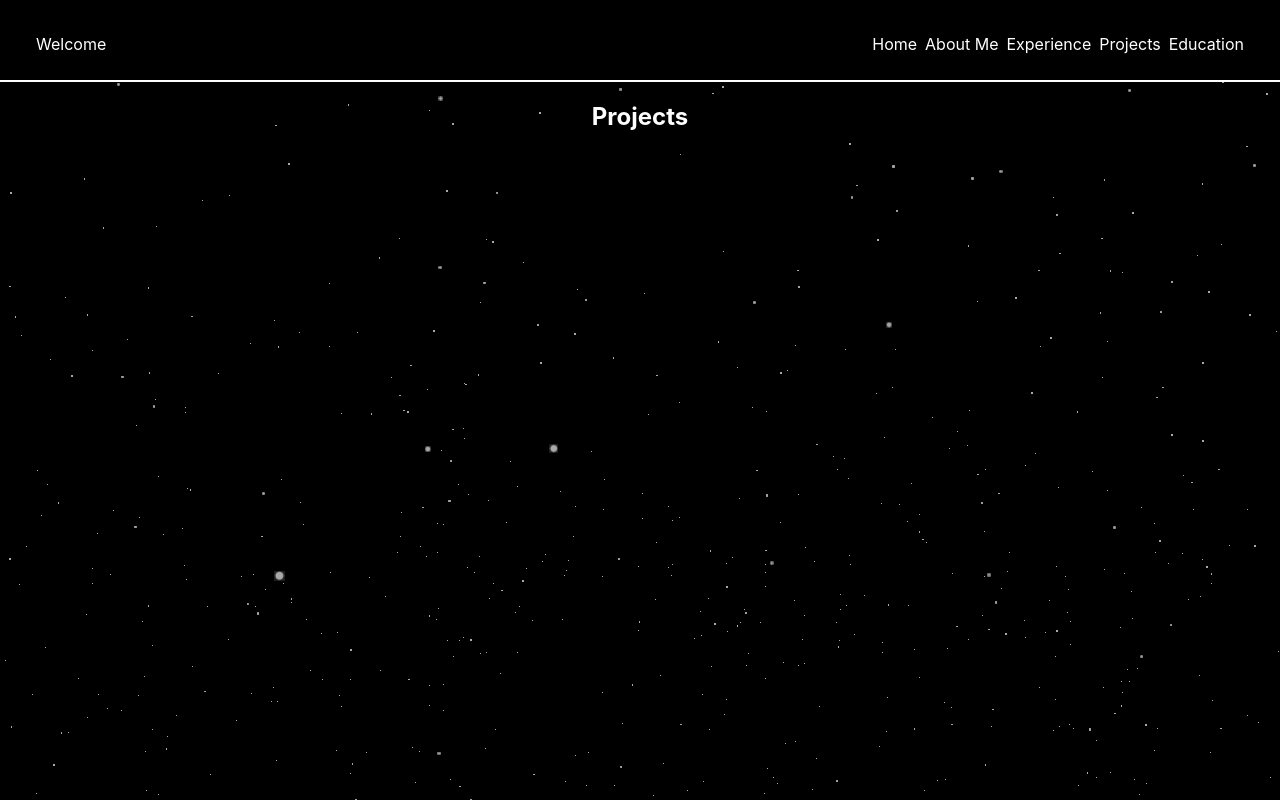
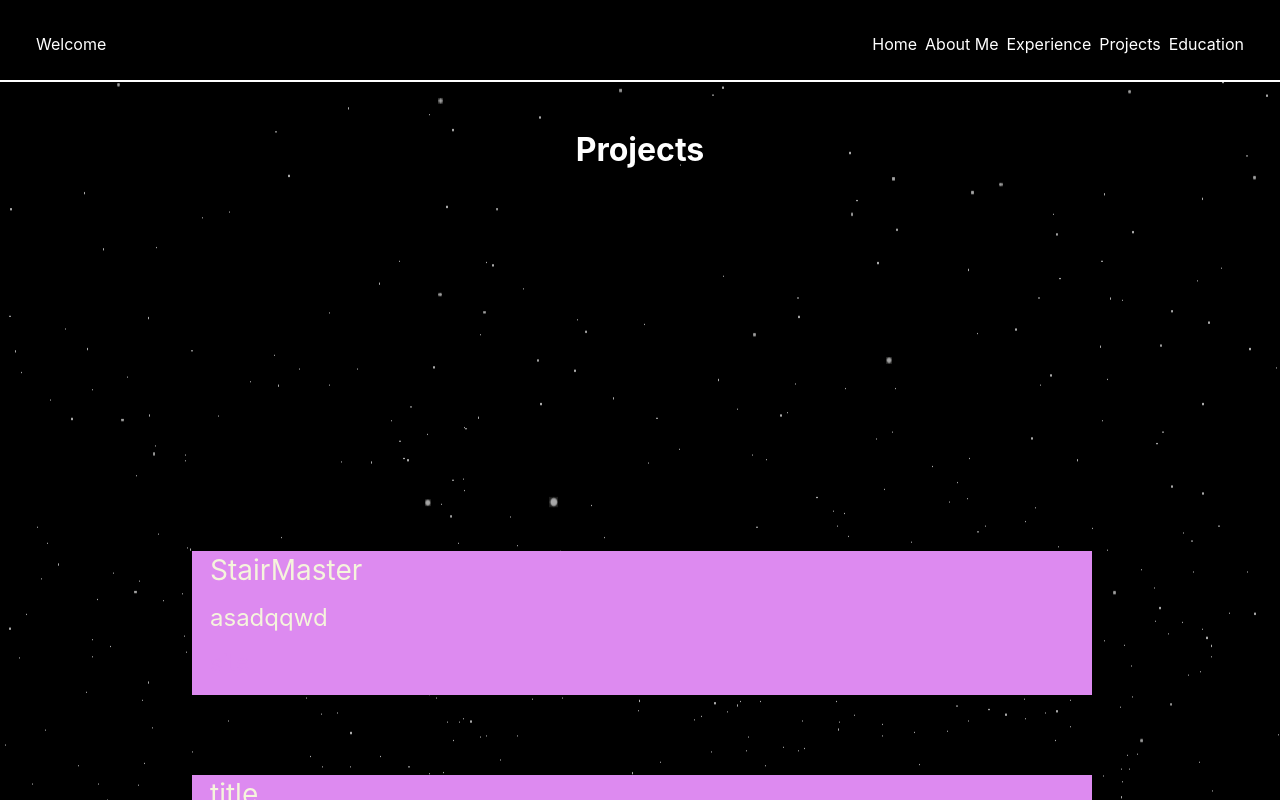
Before and after one commit to arcosea/portfolio, a React (Create React App) app: page /projects in a window 1280 px wide. Shown: the top 800 px of the page. Built offline with nearby package versions, Linux system fonts and the light colour scheme.

Commit message:
playing w reveal animation

```diff
--- a/src/pages/Projects.tsx
+++ b/src/pages/Projects.tsx
@@ -4,11 +4,43 @@ import "../styling/Projects.css";
 import { SpaceCanvas } from './SpaceCanvas';
 
 export function Projects(){
+     /*
+    *  Constantly create animation
+    */
+     useEffect( () => {
+      // Callback function to see if elements are visible
+      const observer = new IntersectionObserver((entries) => {
+          entries.forEach((entry) => {
+              if(entry.isIntersecting){
+                  entry.target.classList.add("reveal");
+              } else{
+                  entry.target.classList.remove("reveal");
+              }
+          })
+      });
+
+      // Display each element that was originally hidden
+      const hiddenElements = document.querySelectorAll(".hide");
+      hiddenElements.forEach( (elem) =>{
+          observer.observe(elem);
+      })
+  }, []);
 
     return (
       <div className='projects' >
         <SpaceCanvas/>
-        <h2 id="proj-header"> Projects</h2>
+        <h1 id="proj-site-header"> Projects </h1>
+
+        <div className="proj-container hide">
+            <span className='proj-title'> StairMaster</span>
+            <p className='proj-desc'> asadqqwd</p>
+            <span className='proj-note'>site</span>
+        </div>
+        <div className="proj-container hide">
+            <span className='proj-title'> title</span>
+            <p className='proj-desc'> asadqqwd</p>
+            <span className='proj-note'>site</span>
+        </div>
       </div>
 
 
--- a/src/styling/Projects.css
+++ b/src/styling/Projects.css
@@ -6,11 +6,70 @@
     flex-direction: column;
     background-color: beige;
     position: relative;
+}
+
+#proj-site-header{
+    color: white;
+    z-index: 5;
+    margin-top: 3rem;
+    min-height: 50vh;
     text-align: center;
 }
-#proj-header{
-    color: white;
+
+/** Container for each project*/
+.proj-container{
+    border: 2px solid rgb(221, 138, 240);
     z-index: 5;
+    width: 70%;
+    margin-left: 15%;
+    min-height: 15vh;
+    margin-bottom: 5rem;
+    padding-bottom: 1rem;
+    /* transform: matrix(1, 0, 0, 1, 0, 0) */
+}
+
+.proj-title{
+    color: beige;
+    left: 0;
+    font-size: 1.75rem;
+    margin: 1rem;
+}
+
+.proj-desc{
+    color: beige;
+    font-size: 1.5rem;
+    margin: 1rem;
+}
+
+.proj-note{
+    color: rgb(221, 138, 240);
+    font-size: 1.5rem;
+    margin: 1rem;
+}
+
+
+/** Reveal Animation */
+.hide{
+    background-color: rgb(221, 138, 240);
+    color: rgb(221, 138, 240);
+}
+
+.show{
+    animation: unreveal 2s ease;
+}
+
+@keyframes unreveal{
+    0%{
+        width: 100%;
+        background-color: rgb(221, 138, 240);
+        color: rgb(221, 138, 240);
+    }
+    33%{
+        width: 66%;
+        background-color: rgb(221, 138, 240);
+        color: rgb(221, 138, 240);
+    }
+
 }
 
 /*** 3JS Canvas */
@@ -20,4 +79,5 @@
     left: 0;
     opacity: 1;
     z-index: 0;
-  }
+    min-height: 100%;
+}
```
